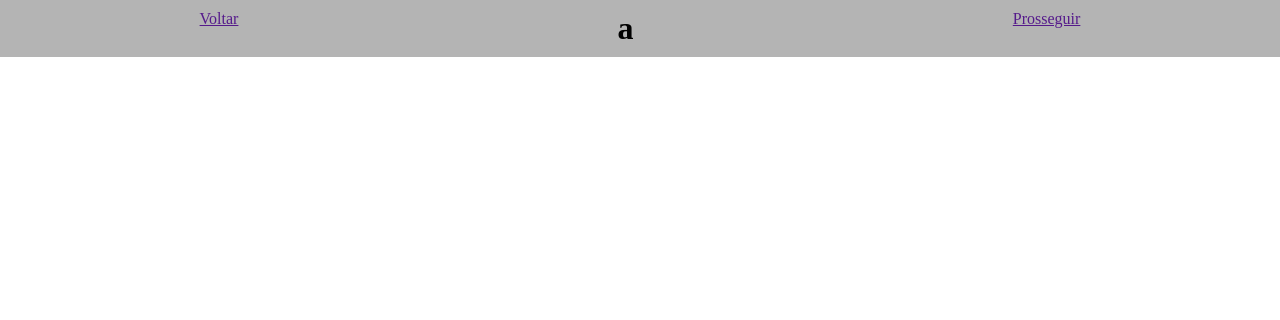
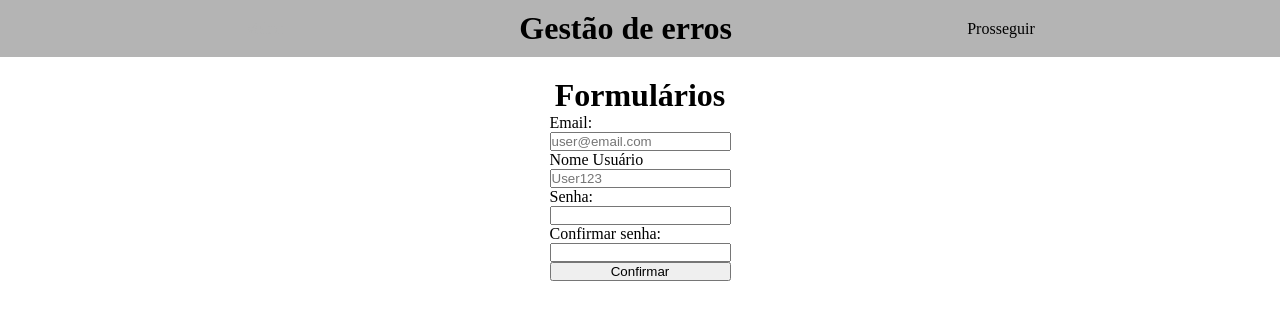
Before and after one commit to CauaGNP/GestaoDeErros, a plain HTML site: page index.html in a window 1280 px wide. Drawn offline with Linux system fonts and the light colour scheme.

Commit message:
primeiro exemplo e preparando para o segundo exemplo

```diff
--- a/style.css
+++ b/header.css
@@ -16,3 +16,9 @@ header{
     flex-direction: row;
     justify-content: space-around;
 }
+
+a{
+    color: black;
+    margin: auto;
+    text-decoration: none;
+}
--- a/index.html
+++ b/index.html
@@ -3,14 +3,34 @@
 <head>
     <meta charset="UTF-8">
     <meta name="viewport" content="width=device-width, initial-scale=1.0">
-    <title>Document</title>
-    <link rel="stylesheet" href="style.css">
+    <title>Gestão de Erros</title>
+    <link rel="stylesheet" href="header.css">
+    <link rel="stylesheet" href="styles/ex1.css">
+    <script src="script/ex1.js" defer></script>
 </head>
 <body>
     <header>
-        <a href="">Voltar</a>
-        <h1>a</h1>
-        <a href="">Prosseguir</a>
+        <a href="" id="voltarId">Voltar</a>
+        <h1>Gestão de erros</h1>
+        <a href="ex2.html">Prosseguir</a>
     </header>
+    <main>
+        <h1>Formulários</h1>
+        <form action="">
+            <label for="emailId">Email:</label>
+            <input type="text" id="emailId" placeholder="user@email.com">
+
+            <label for="userId">Nome Usuário</label>
+            <input type="text" id="userId" placeholder="User123">
+
+            <label for="passwordId">Senha:</label>
+            <input type="text" id="passwordId">
+
+            <label for="confirmPassword">Confirmar senha:</label>
+            <input type="text" id="confirmPassword">
+
+            <button id="buttonSubmit">Confirmar</button>
+        </form>
+    </main>
 </body>
 </html>
--- /dev/null
+++ b/script/ex1.js
@@ -0,0 +1,10 @@
+let button = document.querySelector('#buttonSubmit');
+
+button.addEventListener('click', () => {
+    alert('Campo preenchido incorretamente');
+
+    document.querySelector('#emailId').value = '';
+    document.querySelector('#userId').value = '';
+    document.querySelector('#passwordId').value = '';
+    document.querySelector('#confirmPassword').value = '';
+})
--- /dev/null
+++ b/styles/ex1.css
@@ -0,0 +1,20 @@
+main{
+    width: 600px;
+    margin: auto;
+    margin-top: 20px;
+    display: flex;
+    flex-direction: column;
+    justify-content: center;
+    align-items: center;
+}
+
+form{
+    display: flex;
+    flex-direction: column;
+    justify-content: center;
+}
+
+#voltarId{
+    color: rgb(180, 180, 180);
+    cursor: default;
+}
```
Also changed, not shown: ex2.html (added, +16 -0 lines).
